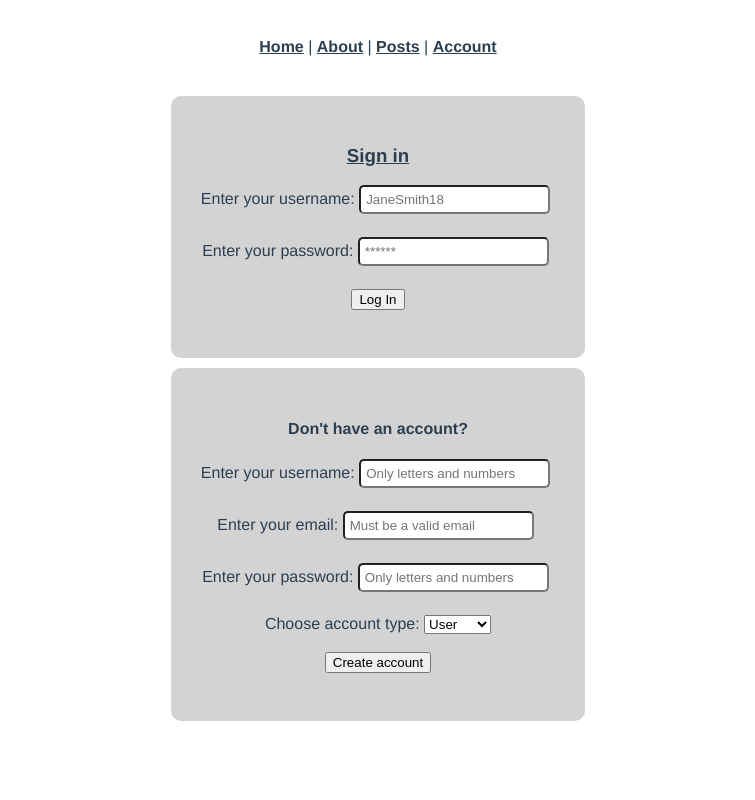
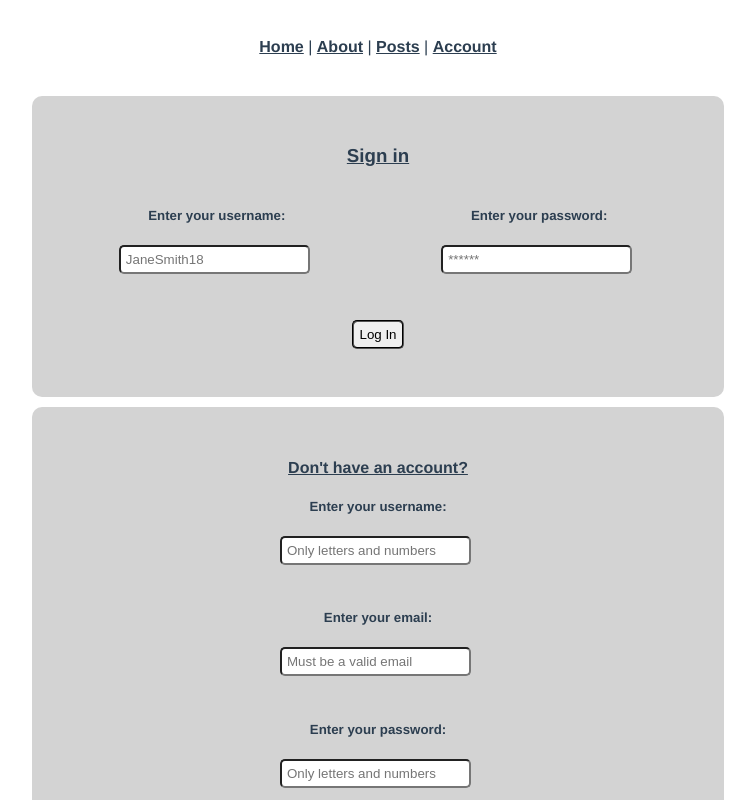
Before and after one commit to CavanBeardmore/Vue3-BlogProject, a Vue app: page / in a window 1280 px wide. Shown: the top 800 px of the page, without its empty margins (262-1017 px from the left). Built offline with nearby package versions, Linux system fonts and the light colour scheme.

Commit message:
styles account login and posts
added css to  account login and posts

```diff
--- a/src/components/UserPosts.vue
+++ b/src/components/UserPosts.vue
@@ -5,22 +5,17 @@
         <button @click="showPosts" class="closer">Close my posts </button>
 
 
-        <div v-if="posts.length" class="post-detail-tile">
+        <div v-if="posts.length">
             <div v-for="post in posts" :key="post.id">
-                <div class="header">
+                <div v-show="!post.edit" class="post-detail-tile">
                     <h2 class="detail">{{post.title}}</h2>
                     <h4 class="detail">Created by {{post.creator}}</h4>
-                </div>
-                <div class="body">
                     <p class="detail">{{post.content}}</p>
-                    <div class="detail">
                     <h4> Tags: </h4>
                     <div v-for="tag in post.tags" :key="tag" class="tags">
                         <h6> #{{tag}} </h6>
                     </div>
-                    </div>
                     <h6 class="detail"> {{post.date}} </h6>
-                </div>
                     <div v-if="user.acctype === 'admin'">
                         <p class="detail"> Post ID:{{post.id}}</p>
                     </div>
@@ -28,7 +23,8 @@
                     <br>
                     <br>
                     <button @click="enableEdit(post)" v-show="!post.edit" class="viewer">Edit</button>
-                <div v-show="post.edit">
+                </div>
+                <div v-show="post.edit" class="post-detail-tile">
                     <button @click="disableEdit(post)" v-show="post.edit" class="closer">Close Edit</button>
                     <h4> Title </h4>
                     <input type="text" v-model="editTitle" class="input-title" placeholder="Why do cats hate Mondays?">
--- a/src/components/singlePost.vue
+++ b/src/components/singlePost.vue
@@ -13,7 +13,7 @@
         </div>
     </div>
     <div v-show="user.usern === post.creator || user.acctype === 'admin'">
-        <button @click="deletePost(post)"> Delete </button>
+        <button @click="deletePost(post)" class="closer"> Delete </button>
         <br>
     </div>
     <br>
--- a/src/views/LoginView.vue
+++ b/src/views/LoginView.vue
@@ -2,52 +2,54 @@
 
   <div class="sign-in">
     <h3> Sign in </h3>
-    <label>Enter your username: </label>
-    <input type="text" placeholder="JaneSmith18" v-model="signInUser">
+    <div class="login-cont">
+      <div class="unit1">
+        <h5>Enter your username: </h5>
+        <input type="text" placeholder="JaneSmith18" v-model="signInUser">
+      </div>
+      <div class="unit2">
+        <h5>Enter your password: </h5>
+        <input type="password" placeholder="******" v-model="signInPass">
+      </div>
+    </div>
+    <button @click="logIn(signInUser, signInPass)" class="viewer">Log In</button>
     <br>
     <br>
-    <label>Enter your password: </label>
-    <input type="password" placeholder="******" v-model="signInPass">
-    <br>
-    <br>
-    <button @click="logIn(signInUser, signInPass)">Log In</button>
-    <br>
-    <br>
-    <div v-show="loginerror">
-      <p style="color: red"> {{ loginerror }} </p>
+    <div v-show="loginerror" class="detail">
+      <h5 style="color: red"> {{ loginerror }} </h5>
     </div>
   </div>
 
   <div class="acc-create">
-    <h4> Don't have an account? </h4>
-    <label>Enter your username: </label>
+    <h4 class="no-account"> Don't have an account? </h4>
+    <h5>Enter your username: </h5>
     <input type="text" placeholder="Only letters and numbers" v-model="username">
     <div v-show="unerror">
       <br>
       <br>
-      <p style="color: red"> {{ unerror }} </p>
+      <h5 style="color: red" class="detail"> {{ unerror }} </h5>
     </div>
     <br>
     <br>
-    <label>Enter your email: </label>
+    <h5>Enter your email: </h5>
     <input type="text" placeholder="Must be a valid email" v-model="email">
     <div v-show="emerror">
       <br>
       <br>
-      <p style="color: red"> {{ emerror }} </p>
+      <h5 style="color: red" class="detail"> {{ emerror }} </h5>
     </div>
     <br>
     <br>
-    <label>Enter your password: </label>
+    <h5>Enter your password: </h5>
     <input type="password" placeholder="Only letters and numbers" v-model="password">
     <div v-show="pwerror">
       <br>
       <br>
-      <p style="color: red"> {{ pwerror }} </p>
+      <h5 style="color: red" class="detail"> {{ pwerror }} </h5>
     </div>
     <br>
     <br>
-    <label for="account-type">Choose account type: </label>
+    <h5>Choose account type: </h5>
     <select name="account-type" id="account-type" v-model="role">
       <option value="user" selected>User</option>
       <option value="creator">Creator</option>
@@ -55,11 +57,11 @@
     </select>
     <br>
     <br>
-    <button @click="createAcc(username, email, password, role)">Create account</button>
+    <button @click="createAcc(username, email, password, role)" class="viewer">Create account</button>
     <div v-show="accmessage">
       <br>
       <br>
-      <p style="color: green"> {{ accmessage }} </p>
+      <h5 style="color: green" class="detail"> {{ accmessage }} </h5>
     </div>
     <br>
     <br>
@@ -181,15 +183,34 @@ export default {
 .sign-in{
   background: lightgray;
   padding: 30px;
-  width: fit-content;
+  width: 50%;
   margin: 10px auto;
   border-radius: 10px;
   }
 .acc-create{
   background: lightgray;
   padding: 30px;
-  width: fit-content;
+  width: 50%;
   margin: 10px auto;
   border-radius: 10px;
   }
+  .no-account {
+    text-decoration: underline;
+  }
+
+  .login-cont {
+    display: flex;
+    flex-direction: row;
+    justify-content: center;
+  }
+
+  .unit1{
+    margin-right: 10%;
+    margin-bottom: 5%;
+  }
+
+  .unit2 {
+    margin-left: 10%;
+    margin-bottom: 5%;
+  }
 </style>
--- a/src/views/PostsView.vue
+++ b/src/views/PostsView.vue
@@ -4,23 +4,25 @@
     <!-- create post section -->
     <div class="creator-controls" v-if="user.acctype === 'creator' || user.acctype === 'admin'">
       <div v-show="!create">
-        <button @click="toggleCreate">Create Post</button>
+        <button @click="toggleCreate" class="viewer">Create Post</button>
         <br>
         <br>
       </div>
       <div v-show="create">
-        <button @click="toggleCreate">View Posts</button>
+        <button @click="toggleCreate" class="viewer">View Posts</button>
         <br>
         <br>
-        <button @click="toggleRequirements"> View Requirements </button>
-        <div v-show="requirements">
-          <p> The title is 40 characters maximum and more than 5 characters minimum. </p>
-          <p> The content section is 6000 characters maximum and 500 characters minimum. </p>
-          <p> There is a minimum of 1 tag and a maximum of 3 tags.</p>
+        <button @click="toggleRequirements" class="viewer" v-show="!requirements"> View Requirements </button>
+        <button @click="toggleRequirements" class="closer" v-show="requirements">Hide Requirements</button>
+        <div v-show="requirements" class="detail-tile">
+          <h3> Requirements: </h3>
+          <p class="detail"> The title is 40 characters maximum and more than 5 characters minimum. </p>
+          <p class="detail"> The content section is 6000 characters maximum and 500 characters minimum. </p>
+          <p class="detail"> There is a minimum of 1 tag and a maximum of 3 tags.</p>
         </div>
         <br>
         <br>
-        <button @click="publishPost(title, content, tags)">Publish Post</button>
+        <button @click="publishPost(title, content, tags)" class="viewer">Publish Post</button>
         <br>
         <h4> Title </h4>
         <input type="text" v-model="title" class="input-title" placeholder="Why do cats hate Mondays?">
@@ -32,13 +34,13 @@
         <input type="text" v-model="tag" class="cont-tags-input" placeholder="Enter a tag relevant to your post and click add tag.">
         <br>
         <br>
-        <button @click="addTag">Add Tag</button>
+        <button @click="addTag" class="viewer">Add Tag</button>
         <br>
         <br>
         <input type="text" v-model="deletedTag" class="cont-tags-input" placeholder="Enter a tag you wish to delete.">
         <br>
         <br>
-        <button @click="deleteTag">Delete Tag</button>
+        <button @click="deleteTag" class="closer">Delete Tag</button>
         <div class="list-container" v-show="tags.length">
           <h5> Your Tags: </h5>
           <li v-for="tag in tags" :key="tag" class="tag-list">
@@ -61,7 +63,7 @@
       <input type="text" placeholder="" v-model="searchInput">
       <br>
       <br>
-      <button @click="searchFunc">Search</button>
+      <button @click="searchFunc" class="viewer">Search</button>
       <br>
       <p style="color: red">{{searchError}}</p>
       <div v-for="post in filteredSearch" :key="post.id">
```
Lines whose indentation alone changed are shown as unchanged.
